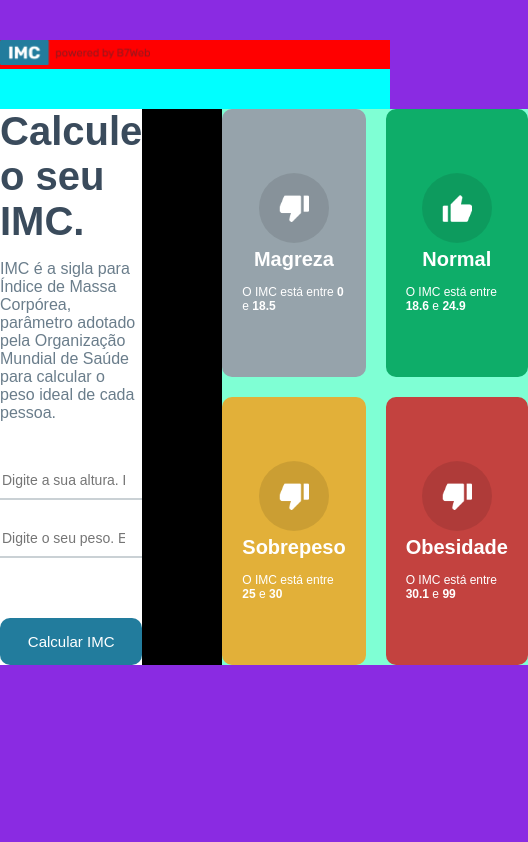
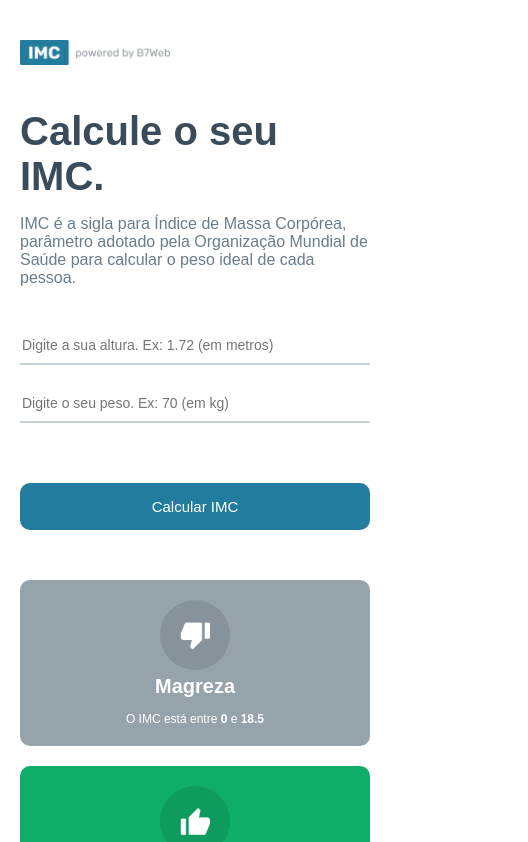
Before and after one commit to theleally/react-calculadora-imc, a React (Create React App) app: page / in a window 390 px wide. Shown: the top 842 px of the page, 528 px wide, since content can reach past the window. Built offline with nearby package versions, Linux system fonts and the light colour scheme.

Commit message:
CSS Responsiveness done

```diff
--- a/src/App.module.css
+++ b/src/App.module.css
@@ -4,30 +4,26 @@
 
 body {
   font-family: Arial, Helvetica, sans-serif;
-  background-color: blueviolet;
 }
 
 .main {
-  background-color: aqua;
+  padding-bottom: 50px;
 }
 
 .headerContainer {
   max-width: 900px;
   margin: 40px auto;
-  background-color: red;
 }
 
 .container {
   display: flex;
   max-width: 900px;
   margin: auto;
-  background-color: black;
 }
 
 .container .leftSide {
   flex: 1;
   margin-right: 40px;
-  background-color: white;
 }
 
 .container .leftSide h1 {
@@ -81,7 +77,6 @@
   flex: 1;
   margin-left: 40px;
   display: flex;
-  background-color: yellow;
 }
 
 .container .rightSide .grid {
@@ -89,7 +84,6 @@
   display: grid;
   grid-template-columns: repeat(2, 1fr);
   gap: 20px;
-  background-color: aquamarine;
 }
 
 .container .rightSide .rightBig {
@@ -115,3 +109,35 @@
 .container .rightSide .rightBig .rightArrow:hover {
   opacity: 0.8;
 }
+
+@media (max-width: 770px) {
+  header {
+    padding: 0 20px;
+  }
+
+  .container {
+    padding: 0 20px;
+    flex-direction: column;
+  }
+
+  .container .leftSide {
+    margin-right: 0;
+  }
+
+  .container .rightSide {
+    margin-left: 0;
+    margin-top: 50px;
+  }
+
+  .container .rightSide .rightBig .rightArrow {
+    margin-left: 0;
+    margin-top: 0;
+    border-radius: 10px;
+  }
+}
+
+@media (max-width: 430px) {
+  .container .rightSide .grid {
+    grid-template-columns: 1fr;
+  }
+}
```
